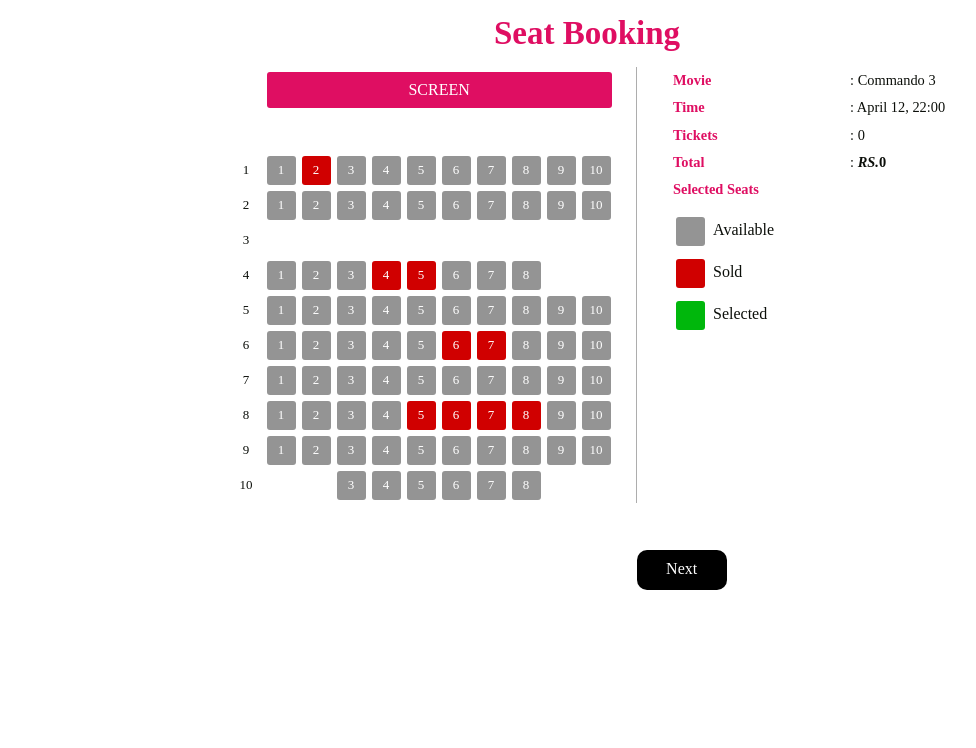
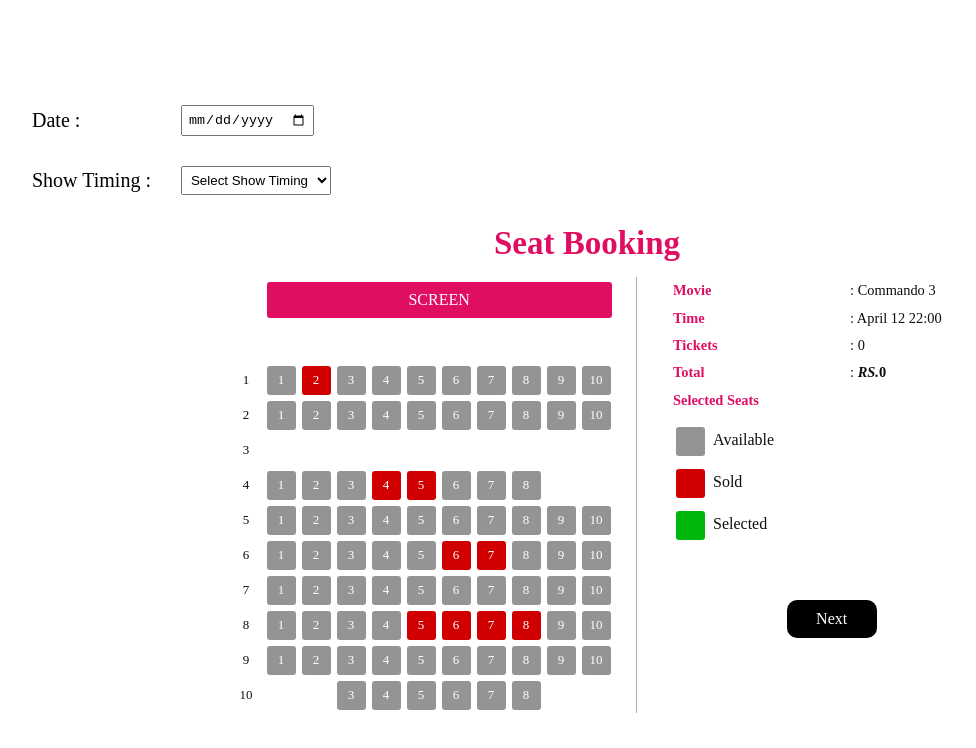
Before and after one commit to Paaji2506/Movie_Ticket_Booking-Spring_MVC_with_FetchAPI, a plain HTML site: page ticket-booking.html in a window 1280 px wide. Shown: the whole page, without its empty margins (53-1029 px from the left). Drawn offline with Linux system fonts and the light colour scheme.

Commit message:
Add Existing projects files to repository

```diff
--- /dev/null
+++ b/css/seatbooking.css
@@ -0,0 +1,28 @@
+.nxtbtn{
+    position: absolute;
+    top: 600px;
+    margin-left: 150px;
+    text-align: center;
+    padding: 10px;
+     background-color: black;
+     color: white;
+     width: 70px;
+     border-radius: 10px;
+    }
+
+    .movdate{
+        margin-left: 70px;
+    }
+
+    .movdate label{
+
+        font-size: 20px;
+    }
+    .movdate input{
+
+        padding: 5px;
+    }
+    .movdate select{
+
+        padding : 5px;
+    }
--- a/ticket-booking.html
+++ b/ticket-booking.html
@@ -11,19 +11,9 @@
 		content="Movie Ticket Booking Widget Responsive, Login form web template, Sign up Web Templates, Flat Web Templates, Login signup Responsive web template, Smartphone Compatible web template, free webdesigns for Nokia, Samsung, LG, SonyEricsson, Motorola web design" />
 	<link href="css2/style.css" rel="stylesheet" type="text/css" media="all" />
 
-	<style>
-		.nxtbtn{
-		position: absolute;
-		top: 550px;
-		text-align: center;
-		padding: 10px;
-		 background-color: black;
-		 color: white;
-		 width: 70px;
-		 height: 20px;
-		 border-radius: 10px;
-		}
-	 </style>
+	<link rel="stylesheet" href="css/seatbooking.css">
+
+
 	<script src="js/jquery-1.11.0.min.js"></script>
 	<script src="js/jquery.seat-charts.js"></script>
 
@@ -31,7 +21,28 @@
 
 <body style="background-image: url(images/bg4.jpg);">
 
+    <br><br><br><br>
 
+	<div class="movdate">
+	<table cellspacing="10px" cellpadding="15px">
+	<tr>
+   <td><label>Date :</label></td>
+	<td><input type="date" ></td>
+	</tr>
+   <br>
+   <tr>
+   <td><label>Show Timing : </label></td>
+	<td><select>
+		<option value="none" selected disabled hidden>Select Show Timing</option>
+		<option>09:15 AM</option>
+		<option>12:15 PM</option>
+		<option>03:15 PM</option>
+		<option>06:15 PM</option>
+		<option>09:15 PM</option>
+	</select></td>
+	</tr>
+	</table>
+	</div>
 
 <div class="content">
 	<h2>Seat Booking</h2>
@@ -50,7 +61,7 @@
 				</ul>
 				<ul class="book-right">
 					<li>: Commando 3</li>
-					<li>: April 12, 22:00</li>
+					<li>: April 12 22:00</li>
 					<li>: <span id="counter">0</span></li>
 					<li>: <b><i>RS.</i><span id="total">0</span></b></li>
 				</ul>
@@ -143,8 +154,9 @@
 
 
 
-
+    <div>
 	<a  id="nextbtn" class="nxtbtn" href="/payment.html">Next</a>
+    </div>
 
 
 
```
